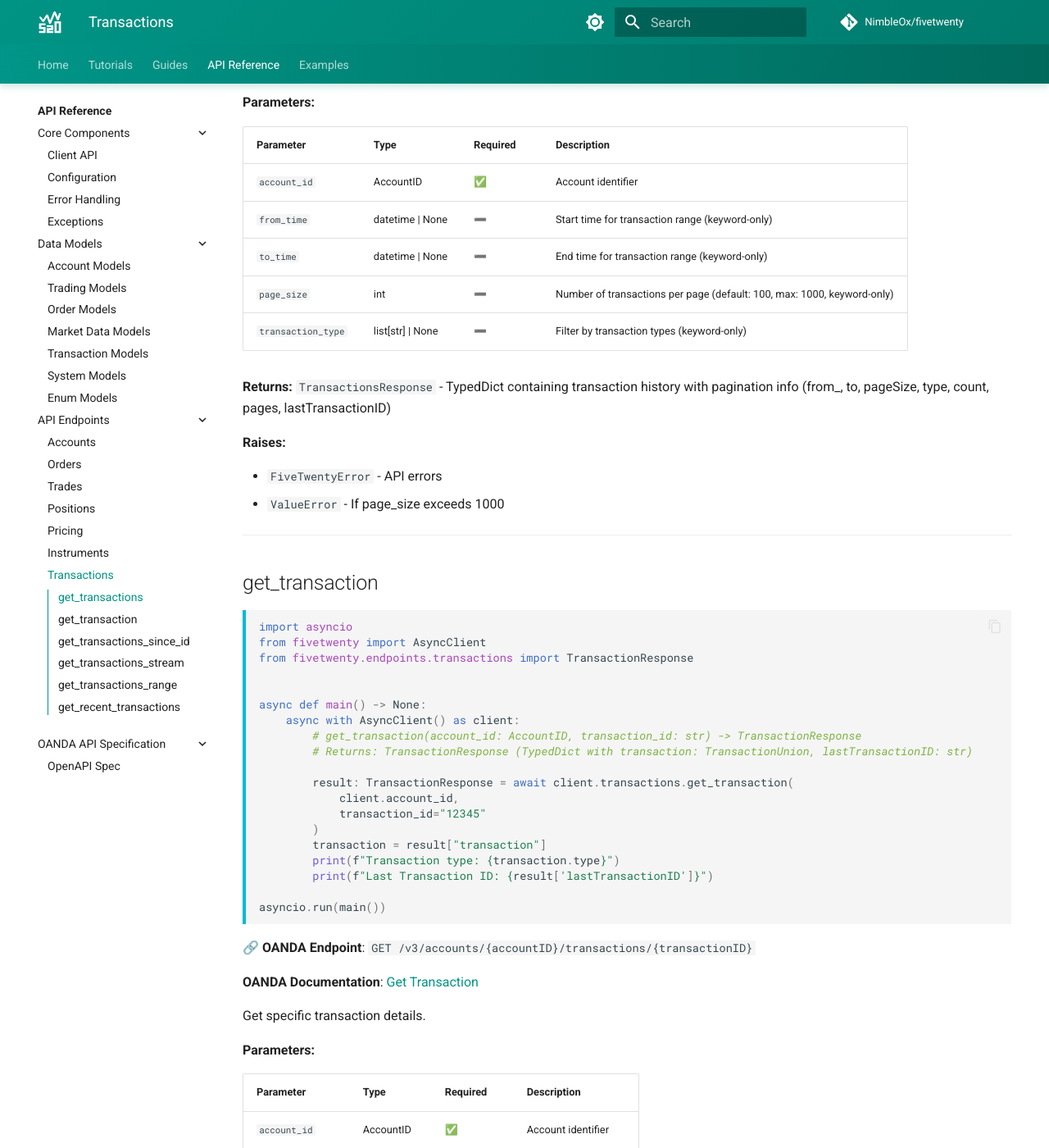
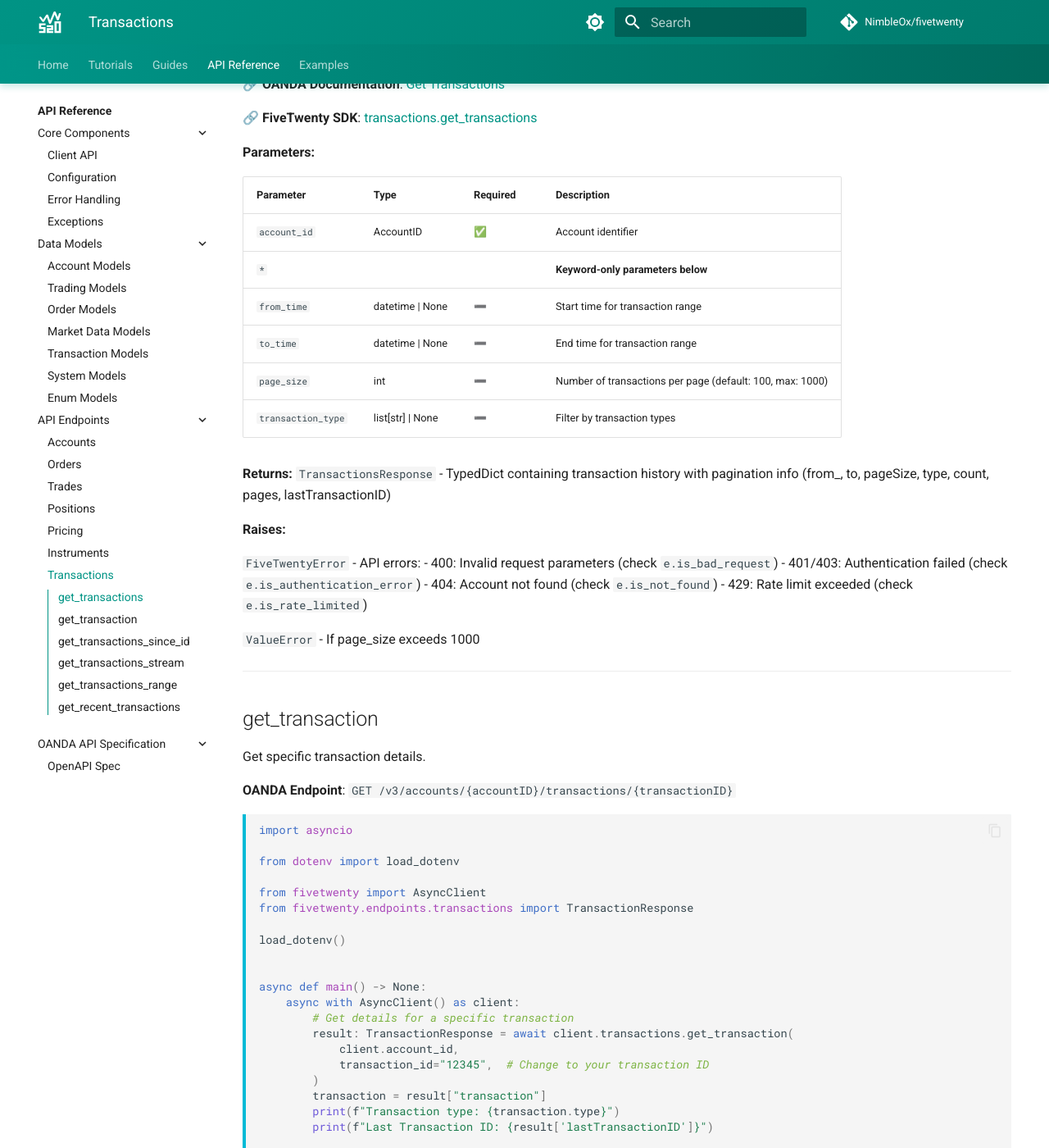
Before and after one commit to NimbleOx/fivetwenty, an MkDocs documentation site: the page built from docs/api-reference/endpoints/transactions.md, in a window 1280 px wide and 1400 px high, scrolled down 983 px. Shown: the whole window at 82% size. Built offline with MkDocs 1.6.1 and Material for MkDocs 9.7.7, drawn with Linux system fonts in a browser that asks for light colours; comment, search, counter and statistics services are not loaded; some of the changed text lies outside the part shown.

Commit message:
Fix Raises section formatting in transactions.md

````diff
--- a/docs/api-reference/endpoints/transactions.md
+++ b/docs/api-reference/endpoints/transactions.md
@@ -8,21 +8,26 @@
 
 ## get_transactions
 
+Get transaction history for account.
+
+**OANDA Endpoint**: `GET /v3/accounts/{accountID}/transactions`
+
+<!-- code-block: transactions__get_transactions -->
 ```python
 import asyncio
 from datetime import datetime, timezone
 
+from dotenv import load_dotenv
+
 from fivetwenty import AsyncClient
 from fivetwenty.endpoints.transactions import TransactionsResponse
+
+load_dotenv()
 
 
 async def main() -> None:
     async with AsyncClient() as client:
-        # get_transactions(account_id: AccountID, *, from_time: datetime | None = None,
-        #                  to_time: datetime | None = None, page_size: int = 100,
-        #                  transaction_type: list[str] | None = None) -> TransactionsResponse
-        # Returns: TransactionsResponse (TypedDict with from_, to, pageSize, type, count, pages, lastTransactionID)
-
+        # Get transaction history with time range and filters
         result: TransactionsResponse = await client.transactions.get_transactions(
             client.account_id,
             from_time=datetime(2024, 1, 1, tzinfo=timezone.utc),
@@ -33,61 +38,75 @@
         print(f"Last Transaction ID: {result['lastTransactionID']}")
         print(f"Page count: {len(result.get('pages', []))}")
 
+
 asyncio.run(main())
 ```
-🔗 **OANDA Endpoint**: `GET /v3/accounts/{accountID}/transactions`
 
-**OANDA Documentation**: [Get Transactions](https://developer.oanda.com/rest-live-v20/transaction-ep/#get-transactions)
+🔗 **OANDA Documentation**: [Get Transactions](https://developer.oanda.com/rest-live-v20/transaction-ep/#get-transactions)
 
-Get transaction history for account.
+🔗 **FiveTwenty SDK**: [transactions.get_transactions](https://github.com/NimbleOx/fivetwenty/blob/main/fivetwenty/endpoints/transactions.py)
 
 **Parameters:**
 
 | Parameter | Type | Required | Description |
 |-----------|------|----------|-------------|
 | `account_id` | AccountID | ✅ | Account identifier |
-| `from_time` | datetime \| None | ➖ | Start time for transaction range (keyword-only) |
-| `to_time` | datetime \| None | ➖ | End time for transaction range (keyword-only) |
-| `page_size` | int | ➖ | Number of transactions per page (default: 100, max: 1000, keyword-only) |
-| `transaction_type` | list[str] \| None | ➖ | Filter by transaction types (keyword-only) |
+| `*` | | | **Keyword-only parameters below** |
+| `from_time` | datetime \| None | ➖ | Start time for transaction range |
+| `to_time` | datetime \| None | ➖ | End time for transaction range |
+| `page_size` | int | ➖ | Number of transactions per page (default: 100, max: 1000) |
+| `transaction_type` | list[str] \| None | ➖ | Filter by transaction types |
 
 **Returns:** `TransactionsResponse` - TypedDict containing transaction history with pagination info (from_, to, pageSize, type, count, pages, lastTransactionID)
 
 **Raises:**
 
-- `FiveTwentyError` - API errors
-- `ValueError` - If page_size exceeds 1000
+`FiveTwentyError` - API errors:
+  - 400: Invalid request parameters (check `e.is_bad_request`)
+  - 401/403: Authentication failed (check `e.is_authentication_error`)
+  - 404: Account not found (check `e.is_not_found`)
+  - 429: Rate limit exceeded (check `e.is_rate_limited`)
+
+`ValueError` - If page_size exceeds 1000
 
 ---
 
 ## get_transaction
 
+Get specific transaction details.
+
+**OANDA Endpoint**: `GET /v3/accounts/{accountID}/transactions/{transactionID}`
+
+<!-- code-block: transactions__get_transaction -->
 ```python
 import asyncio
+
+from dotenv import load_dotenv
+
 from fivetwenty import AsyncClient
 from fivetwenty.endpoints.transactions import TransactionResponse
+
+load_dotenv()
 
 
 async def main() -> None:
     async with AsyncClient() as client:
-        # get_transaction(account_id: AccountID, transaction_id: str) -> TransactionResponse
-        # Returns: TransactionResponse (TypedDict with transaction: TransactionUnion, lastTransactionID: str)
-
+        # Get details for a specific transaction
         result: TransactionResponse = await client.transactions.get_transaction(
             client.account_id,
-            transaction_id="12345"
+            transaction_id="12345",  # Change to your transaction ID
         )
         transaction = result["transaction"]
         print(f"Transaction type: {transaction.type}")
         print(f"Last Transaction ID: {result['lastTransactionID']}")
 
+
 asyncio.run(main())
 ```
-🔗 **OANDA Endpoint**: `GET /v3/accounts/{accountID}/transactions/{transactionID}`
 
-**OANDA Documentation**: [Get Transaction](https://developer.oanda.com/rest-live-v20/transaction-ep/#get-transaction)
+🔗 **OANDA Documentation**: [Get Transaction](https://developer.oanda.com/rest-live-v20/transaction-ep/#get-transaction)
 
-Get specific transaction details.
+🔗 **FiveTwenty SDK**: [transactions.get_transaction](https://github.com/NimbleOx/fivetwenty/blob/main/fivetwenty/endpoints/transactions.py)
 
 **Parameters:**
 
@@ -100,40 +119,54 @@
 
 **Raises:**
 
-- `FiveTwentyError` - API errors
+`FiveTwentyError` - API errors:
+
+- 400: Invalid request parameters (check `e.is_bad_request`)
+- 401/403: Authentication failed (check `e.is_authentication_error`)
+- 404: Transaction not found (check `e.is_not_found`)
+- 429: Rate limit exceeded (check `e.is_rate_limited`)
 
 ---
 
 ## get_transactions_since_id
 
+Get transactions since specific transaction ID.
+
+**OANDA Endpoint**: `GET /v3/accounts/{accountID}/transactions/sinceid`
+
+<!-- code-block: transactions__get_transactions_since_id -->
 ```python
 import asyncio
+
+from dotenv import load_dotenv
+
 from fivetwenty import AsyncClient
 from fivetwenty.endpoints.transactions import TransactionsSinceIdResponse
+
+load_dotenv()
 
 
 async def main() -> None:
     async with AsyncClient() as client:
-        # get_transactions_since_id(account_id: AccountID, transaction_id: str, *,
-        #                           transaction_type: list[str] | None = None) -> TransactionsSinceIdResponse
-        # Returns: TransactionsSinceIdResponse (TypedDict with transactions: list[TransactionUnion], lastTransactionID: str)
-
-        result: TransactionsSinceIdResponse = await client.transactions.get_transactions_since_id(
-            client.account_id,
-            transaction_id="100",
-            transaction_type=["ORDER_FILL"]
+        # Get all transactions since a specific ID
+        result: TransactionsSinceIdResponse = (
+            await client.transactions.get_transactions_since_id(
+                client.account_id,
+                transaction_id="100",  # Change to your starting transaction ID
+                transaction_type=["ORDER_FILL"],
+            )
         )
         transactions = result["transactions"]
         print(f"Found {len(transactions)} transactions")
         print(f"Last Transaction ID: {result['lastTransactionID']}")
 
+
 asyncio.run(main())
 ```
-🔗 **OANDA Endpoint**: `GET /v3/accounts/{accountID}/transactions/sinceid`
 
-**OANDA Documentation**: [Get Transactions Since ID](https://developer.oanda.com/rest-live-v20/transaction-ep/#get-transactions-since-id)
+🔗 **OANDA Documentation**: [Get Transactions Since ID](https://developer.oanda.com/rest-live-v20/transaction-ep/#get-transactions-since-id)
 
-Get transactions since specific transaction ID.
+🔗 **FiveTwenty SDK**: [transactions.get_transactions_since_id](https://github.com/NimbleOx/fivetwenty/blob/main/fivetwenty/endpoints/transactions.py)
 
 **Parameters:**
 
@@ -141,95 +174,124 @@
 |-----------|------|----------|-------------|
 | `account_id` | AccountID | ✅ | Account identifier |
 | `transaction_id` | str | ✅ | Starting transaction ID |
-| `transaction_type` | list[str] \| None | ➖ | Filter by transaction types (keyword-only) |
+| `*` | | | **Keyword-only parameters below** |
+| `transaction_type` | list[str] \| None | ➖ | Filter by transaction types |
 
 **Returns:** `TransactionsSinceIdResponse` - TypedDict containing transactions since ID (transactions: list[TransactionUnion], lastTransactionID: str)
 
 **Raises:**
 
-- `FiveTwentyError` - API errors
+`FiveTwentyError` - API errors:
+
+- 400: Invalid request parameters (check `e.is_bad_request`)
+- 401/403: Authentication failed (check `e.is_authentication_error`)
+- 404: Account or transaction not found (check `e.is_not_found`)
+- 429: Rate limit exceeded (check `e.is_rate_limited`)
 
 ---
 
 ## get_transactions_stream
 
+Stream real-time transactions.
+
+**OANDA Endpoint**: `GET /v3/accounts/{accountID}/transactions/stream`
+
+<!-- code-block: transactions__get_transactions_stream -->
 ```python
 import asyncio
+
+from dotenv import load_dotenv
 
 from fivetwenty import AsyncClient
 from fivetwenty.models import TransactionHeartbeat
 
+load_dotenv()
+
 
 async def main() -> None:
     async with AsyncClient() as client:
-        # get_transactions_stream(account_id: AccountID, *, stall_timeout: float = 30.0)
-        #                         -> AsyncIterator[TransactionUnion | TransactionHeartbeat]
-        # Yields: Transaction objects or TransactionHeartbeat messages
-
+        # Stream real-time transaction updates
+        count = 0
         async for item in client.transactions.get_transactions_stream(
-            client.account_id,
-            stall_timeout=60.0
+            client.account_id, stall_timeout=60.0
         ):
             if isinstance(item, TransactionHeartbeat):
                 print(f"Heartbeat at {item.time}")
             else:
                 print(f"Transaction: {item.type} - {item.id}")
+                count += 1
+                if count >= 5:  # Stop after 5 transactions for testing
+                    break
+
 
 asyncio.run(main())
 ```
-🔗 **OANDA Endpoint**: `GET /v3/accounts/{accountID}/transactions/stream`
 
-**OANDA Documentation**: [Stream Transactions](https://developer.oanda.com/rest-live-v20/transaction-ep/#stream-transactions)
+🔗 **OANDA Documentation**: [Stream Transactions](https://developer.oanda.com/rest-live-v20/transaction-ep/#stream-transactions)
 
-Stream real-time transactions.
+🔗 **FiveTwenty SDK**: [transactions.get_transactions_stream](https://github.com/NimbleOx/fivetwenty/blob/main/fivetwenty/endpoints/transactions.py)
 
 **Parameters:**
 
 | Parameter | Type | Required | Description |
 |-----------|------|----------|-------------|
 | `account_id` | AccountID | ✅ | Account identifier |
-| `stall_timeout` | float | ➖ | Timeout for detecting stream stalls (default: 30.0, keyword-only) |
+| `*` | | | **Keyword-only parameters below** |
+| `stall_timeout` | float | ➖ | Timeout for detecting stream stalls in seconds (default: 30.0) |
 
 **Returns:** `AsyncIterator[TransactionUnion | TransactionHeartbeat]` - Yields transaction objects or heartbeat messages
 
 **Raises:**
 
-- `FiveTwentyError` - API errors
-- `StreamStall` - On stream timeout or connection issues
+`FiveTwentyError` - API errors:
+  - 400: Invalid request parameters (check `e.is_bad_request`)
+  - 401/403: Authentication failed (check `e.is_authentication_error`)
+  - 404: Account not found (check `e.is_not_found`)
+  - 429: Rate limit exceeded (check `e.is_rate_limited`)
+
+`StreamStall` - On stream timeout or connection issues
 
 ---
 
 ## get_transactions_range
 
+Get transactions in ID range.
+
+**OANDA Endpoint**: `GET /v3/accounts/{accountID}/transactions/idrange`
+
+<!-- code-block: transactions__get_transactions_range -->
 ```python
 import asyncio
+
+from dotenv import load_dotenv
+
 from fivetwenty import AsyncClient
 from fivetwenty.endpoints.transactions import TransactionsRangeResponse
+
+load_dotenv()
 
 
 async def main() -> None:
     async with AsyncClient() as client:
-        # get_transactions_range(account_id: AccountID, from_transaction_id: str,
-        #                        to_transaction_id: str, *, transaction_type: list[str] | None = None)
-        #                        -> TransactionsRangeResponse
-        # Returns: TransactionsRangeResponse (TypedDict with transactions: list[TransactionUnion], lastTransactionID: str)
-
-        result: TransactionsRangeResponse = await client.transactions.get_transactions_range(
-            client.account_id,
-            from_transaction_id="100",
-            to_transaction_id="200"
+        # Get transactions within a specific ID range
+        result: TransactionsRangeResponse = (
+            await client.transactions.get_transactions_range(
+                client.account_id,
+                from_transaction_id="100",  # Change to your range
+                to_transaction_id="200",
+            )
         )
         transactions = result["transactions"]
         print(f"Found {len(transactions)} transactions")
         print(f"Last Transaction ID: {result['lastTransactionID']}")
 
+
 asyncio.run(main())
 ```
-🔗 **OANDA Endpoint**: `GET /v3/accounts/{accountID}/transactions/idrange`
 
-**OANDA Documentation**: [Get Transaction Range](https://developer.oanda.com/rest-live-v20/transaction-ep/#get-transaction-range)
+🔗 **OANDA Documentation**: [Get Transaction Range](https://developer.oanda.com/rest-live-v20/transaction-ep/#get-transaction-range)
 
-Get transactions in ID range.
+🔗 **FiveTwenty SDK**: [transactions.get_transactions_range](https://github.com/NimbleOx/fivetwenty/blob/main/fivetwenty/endpoints/transactions.py)
 
 **Parameters:**
 
@@ -238,59 +300,80 @@
 | `account_id` | AccountID | ✅ | Account identifier |
 | `from_transaction_id` | str | ✅ | Starting transaction ID (inclusive) |
 | `to_transaction_id` | str | ✅ | Ending transaction ID (inclusive) |
-| `transaction_type` | list[str] \| None | ➖ | Filter by transaction types (keyword-only) |
+| `*` | | | **Keyword-only parameters below** |
+| `transaction_type` | list[str] \| None | ➖ | Filter by transaction types |
 
 **Returns:** `TransactionsRangeResponse` - TypedDict containing transactions in range (transactions: list[TransactionUnion], lastTransactionID: str)
 
 **Raises:**
 
-- `FiveTwentyError` - API errors
-- `ValueError` - If from_transaction_id > to_transaction_id or if transaction IDs are not numeric
+`FiveTwentyError` - API errors:
+  - 400: Invalid request parameters (check `e.is_bad_request`)
+  - 401/403: Authentication failed (check `e.is_authentication_error`)
+  - 404: Account not found (check `e.is_not_found`)
+  - 429: Rate limit exceeded (check `e.is_rate_limited`)
+
+`ValueError` - If from_transaction_id > to_transaction_id or if transaction IDs are not numeric
 
 ---
 
 ## get_recent_transactions
 
+Get recent transactions for account.
+
+**OANDA Endpoint**: `GET /v3/accounts/{accountID}/transactions`
+
+<!-- code-block: transactions__get_recent_transactions -->
 ```python
 import asyncio
+
+from dotenv import load_dotenv
+
 from fivetwenty import AsyncClient
 from fivetwenty.endpoints.transactions import TransactionsRangeResponse
+
+load_dotenv()
 
 
 async def main() -> None:
     async with AsyncClient() as client:
-        # get_recent_transactions(account_id: AccountID, *, count: int = 50,
-        #                         transaction_type: list[str] | None = None) -> TransactionsRangeResponse
-        # Returns: TransactionsRangeResponse (TypedDict with transactions: list[TransactionUnion], lastTransactionID: str)
-
-        result: TransactionsRangeResponse = await client.transactions.get_recent_transactions(
-            client.account_id,
-            count=100,
-            transaction_type=["ORDER_FILL", "MARKET_ORDER"]
+        # Get the most recent transactions
+        result: TransactionsRangeResponse = (
+            await client.transactions.get_recent_transactions(
+                client.account_id,
+                count=100,
+                transaction_type=["ORDER_FILL", "MARKET_ORDER"],
+            )
         )
         transactions = result["transactions"]
         print(f"Found {len(transactions)} recent transactions")
         print(f"Last Transaction ID: {result['lastTransactionID']}")
 
+
 asyncio.run(main())
 ```
-🔗 **OANDA Endpoint**: `GET /v3/accounts/{accountID}/transactions`
 
-**OANDA Documentation**: [Get Recent Transactions](https://developer.oanda.com/rest-live-v20/transaction-ep/#get-transactions)
+🔗 **OANDA Documentation**: [Get Recent Transactions](https://developer.oanda.com/rest-live-v20/transaction-ep/#get-transactions)
 
-Get recent transactions for account.
+🔗 **FiveTwenty SDK**: [transactions.get_recent_transactions](https://github.com/NimbleOx/fivetwenty/blob/main/fivetwenty/endpoints/transactions.py)
 
 **Parameters:**
 
 | Parameter | Type | Required | Description |
 |-----------|------|----------|-------------|
 | `account_id` | AccountID | ✅ | Account identifier |
-| `count` | int | ➖ | Number of recent transactions (default: 50, max: 500, keyword-only) |
-| `transaction_type` | list[str] \| None | ➖ | Filter by transaction types (keyword-only) |
+| `*` | | | **Keyword-only parameters below** |
+| `count` | int | ➖ | Number of recent transactions (default: 50, max: 500) |
+| `transaction_type` | list[str] \| None | ➖ | Filter by transaction types |
 
 **Returns:** `TransactionsRangeResponse` - TypedDict containing recent transactions (transactions: list[TransactionUnion], lastTransactionID: str)
 
 **Raises:**
 
-- `FiveTwentyError` - API errors
-- `ValueError` - If count exceeds 500
+`FiveTwentyError` - API errors:
+  - 400: Invalid request parameters (check `e.is_bad_request`)
+  - 401/403: Authentication failed (check `e.is_authentication_error`)
+  - 404: Account not found (check `e.is_not_found`)
+  - 429: Rate limit exceeded (check `e.is_rate_limited`)
+
+`ValueError` - If count exceeds 500
````
